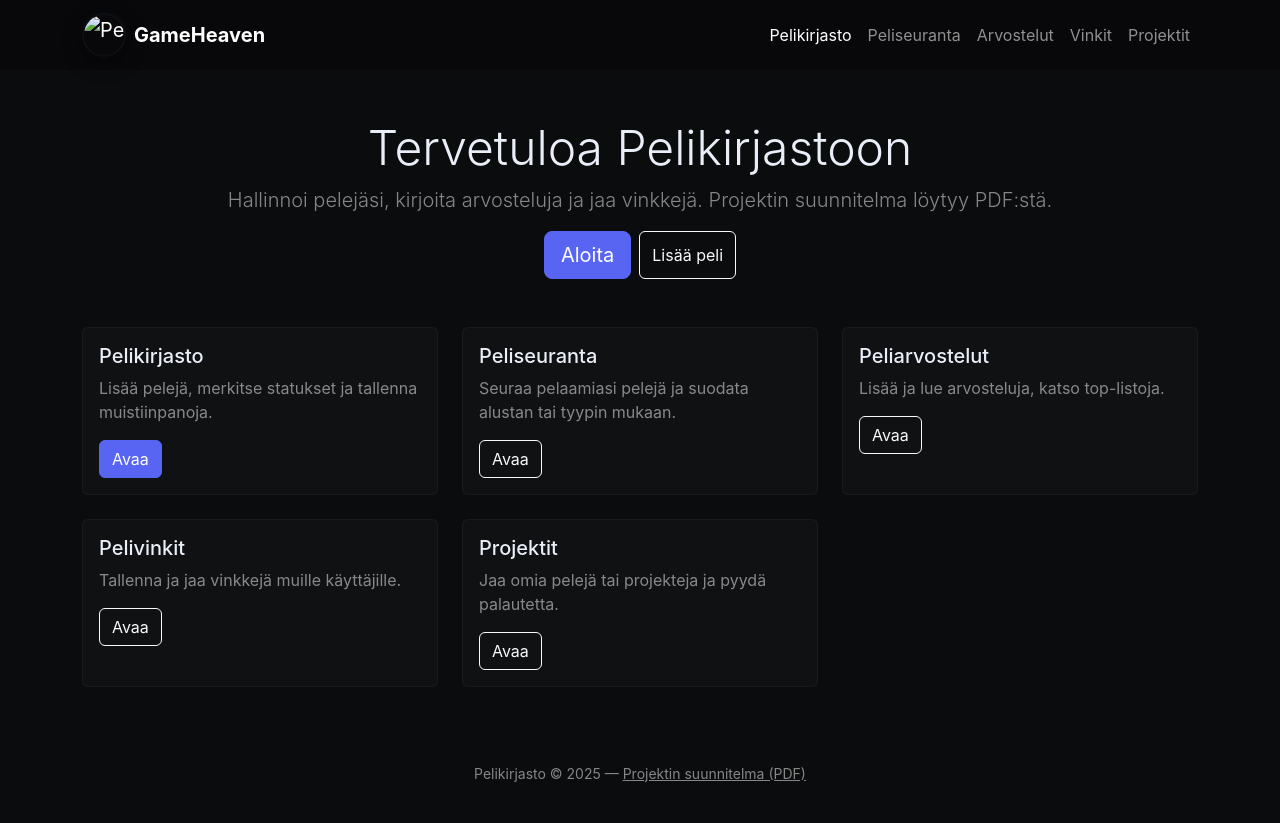
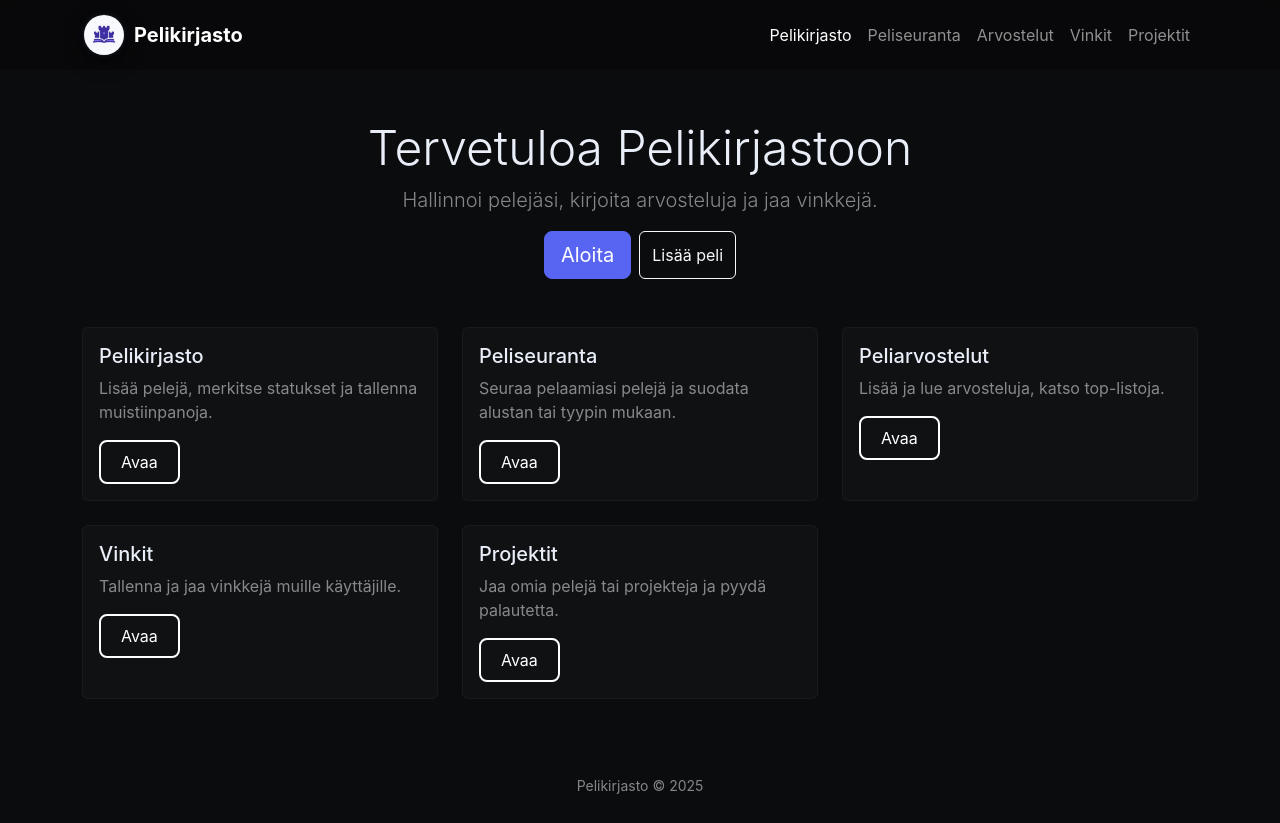
Before and after one commit to Nicler2007/GameHaven, a plain HTML site: page index.html in a window 1280 px wide. Drawn offline with nearby package versions, Linux system fonts and the light colour scheme.

Commit message:
Kaikki pitäisi toimia

```diff
--- a/index.html
+++ b/index.html
@@ -8,7 +8,7 @@
   <!-- Bootstrap CSS -->
   <link href="https://cdn.jsdelivr.net/npm/bootstrap@5.3.3/dist/css/bootstrap.min.css" rel="stylesheet">
 
-  <!-- Custom CSS (after Bootstrap) -->
+  <!-- Custom CSS -->
   <link rel="stylesheet" href="style.css">
 </head>
 <body class="d-flex flex-column min-vh-100">
@@ -17,8 +17,8 @@
   <nav class="navbar navbar-expand-lg navbar-dark navbar-custom">
     <div class="container">
       <a class="navbar-brand d-flex align-items-center" href="index.html">
-        <img src="/mnt/data/65ae44f8-4066-4c8c-8aff-294afbff5a30.png" alt="Pelikirjasto logo" class="logo-img me-2">
-        <span class="fw-bold">GameHeaven</span>
+        <img src="/img/Logo.png" alt="Pelikirjasto logo" class="logo-img me-2">
+        <span class="fw-bold">Pelikirjasto</span>
       </a>
 
       <button class="navbar-toggler" type="button" data-bs-toggle="collapse" data-bs-target="#mainNav"
@@ -42,7 +42,7 @@
   <header class="py-5 text-center">
     <div class="container">
       <h1 class="display-5">Tervetuloa Pelikirjastoon</h1>
-      <p class="lead text-muted-custom">Hallinnoi pelejäsi, kirjoita arvosteluja ja jaa vinkkejä. Projektin suunnitelma löytyy PDF:stä.</p>
+      <p class="lead text-muted-custom">Hallinnoi pelejäsi, kirjoita arvosteluja ja jaa vinkkejä.</p>
       <div class="d-flex justify-content-center gap-2">
         <a href="pelikirjasto.html" class="btn btn-accent btn-lg">Aloita</a>
         <button class="btn btn-outline-light" data-bs-toggle="modal" data-bs-target="#addGameModal">Lisää peli</button>
@@ -53,72 +53,79 @@
   <!-- MAIN GRID -->
   <main class="container mb-5">
     <div class="row row-cols-1 row-cols-md-2 row-cols-xl-3 g-4">
+
+      <!-- Pelikirjasto -->
       <div class="col">
         <div class="card h-100">
           <div class="card-body">
             <h5 class="card-title">Pelikirjasto</h5>
             <p class="card-text text-muted-custom">Lisää pelejä, merkitse statukset ja tallenna muistiinpanoja.</p>
-            <a href="pelikirjasto.html" class="btn btn-accent">Avaa</a>
+            <a href="pelikirjasto.html" class="btn btn-open">Avaa</a>
           </div>
         </div>
       </div>
 
+      <!-- Peliseuranta -->
       <div class="col">
         <div class="card h-100">
           <div class="card-body">
             <h5 class="card-title">Peliseuranta</h5>
             <p class="card-text text-muted-custom">Seuraa pelaamiasi pelejä ja suodata alustan tai tyypin mukaan.</p>
-            <a href="peliseuranta.html" class="btn btn-outline-light">Avaa</a>
+            <a href="peliseuranta.html" class="btn btn-open">Avaa</a>
           </div>
         </div>
       </div>
 
+      <!-- Peliarvostelut -->
       <div class="col">
         <div class="card h-100">
           <div class="card-body">
             <h5 class="card-title">Peliarvostelut</h5>
             <p class="card-text text-muted-custom">Lisää ja lue arvosteluja, katso top-listoja.</p>
-            <a href="arvostelut.html" class="btn btn-outline-light">Avaa</a>
+            <a href="arvostelut.html" class="btn btn-open">Avaa</a>
           </div>
         </div>
       </div>
 
+      <!-- Vinkit -->
       <div class="col">
         <div class="card h-100">
           <div class="card-body">
-            <h5 class="card-title">Pelivinkit</h5>
+            <h5 class="card-title">Vinkit</h5>
             <p class="card-text text-muted-custom">Tallenna ja jaa vinkkejä muille käyttäjille.</p>
-            <a href="vinkit.html" class="btn btn-outline-light">Avaa</a>
+            <a href="vinkit.html" class="btn btn-open">Avaa</a>
           </div>
         </div>
       </div>
 
+      <!-- Projektit -->
       <div class="col">
         <div class="card h-100">
           <div class="card-body">
             <h5 class="card-title">Projektit</h5>
             <p class="card-text text-muted-custom">Jaa omia pelejä tai projekteja ja pyydä palautetta.</p>
-            <a href="projektit.html" class="btn btn-outline-light">Avaa</a>
+            <a href="projektit.html" class="btn btn-open">Avaa</a>
           </div>
         </div>
       </div>
+
     </div>
   </main>
 
   <!-- FOOTER -->
   <footer class="footer mt-auto">
     <div class="container text-center">
-      <small>Pelikirjasto © 2025 — <a href="/mnt/data/Pelikirjasto.docx.pdf" class="text-decoration-underline text-muted-custom">Projektin suunnitelma (PDF)</a></small>
+      <small>Pelikirjasto © 2025</small>
     </div>
   </footer>
 
-  <!-- MODAL: Lisää peli (käytettävissä kaikissa sivuissa) -->
+  <!-- MODAL (lisää peli) -->
   <div class="modal fade" id="addGameModal" tabindex="-1" aria-labelledby="addGameModalLabel" aria-hidden="true">
     <div class="modal-dialog modal-dialog-centered">
       <div class="modal-content">
         <div class="modal-header">
           <h5 class="modal-title" id="addGameModalLabel">Lisää uusi peli</h5>
-          <button type="button" class="btn-close btn-close-white" data-bs-dismiss="modal" aria-label="Sulje"></button>
+          <button type="button" class="btn-close btn-close-white" data-bs-dismiss="modal"></button>
         </div>
         <div class="modal-body">
           <form id="addGameFormIndex">
@@ -152,10 +159,10 @@
     </div>
   </div>
 
-  <!-- Bootstrap JS -->
+  <!-- BOOTSTRAP JS -->
   <script src="https://cdn.jsdelivr.net/npm/bootstrap@5.3.3/dist/js/bootstrap.bundle.min.js"></script>
 
-  <!-- Small index script: tallentaa pelin localStorageen (vain demo) -->
+  <!-- Tallennus demo -->
   <script>
     document.getElementById('saveGameIndexBtn').addEventListener('click', function() {
       const name = document.getElementById('gameNameIndex').value.trim();
@@ -166,10 +173,12 @@
       const games = JSON.parse(localStorage.getItem('pelikirjasto_games') || '[]');
       games.push({ id: Date.now(), name, status, platform, notes });
       localStorage.setItem('pelikirjasto_games', JSON.stringify(games));
-      alert('Peli tallennettu paikallisesti (demo). Voit tarkastella sitä Pelikirjasto-sivulla.');
+      alert('Peli tallennettu.');
+
       var modal = bootstrap.Modal.getInstance(document.getElementById('addGameModal'));
       if(modal) modal.hide();
     });
   </script>
+
 </body>
 </html>
--- a/style.css
+++ b/style.css
@@ -49,6 +49,24 @@ body {
 }
 .btn-accent:hover, .btn-accent:focus { background-color: #4652d9; border-color: #4652d9; }
 
+
+/*Yhtenäinen painike "avaa"-etusivulla*/
+.btn-open {
+  background-color: transparent;
+  border: 2px solid white;
+  color: white;
+  transition: 0.15s ease-in-out;
+  padding: 8px 20px;
+  border-radius: 8px;
+}
+
+.btn-open:hover,
+.btn-open:focus {
+  background-color: var(--accent);
+  border-color: var(--accent);
+  color: white;
+}
+
 /* Form elements dark */
 .form-control, .form-select, textarea.form-control {
   background-color: #0c0d0f;
```
Also changed, not shown: arvostelut.html (+2 -1 lines), pelikirjasto.html (+1 -1 lines), peliseuranta.html (+1 -1 lines), projektit.html (+1 -1 lines), vinkit.html (+2 -1 lines).
